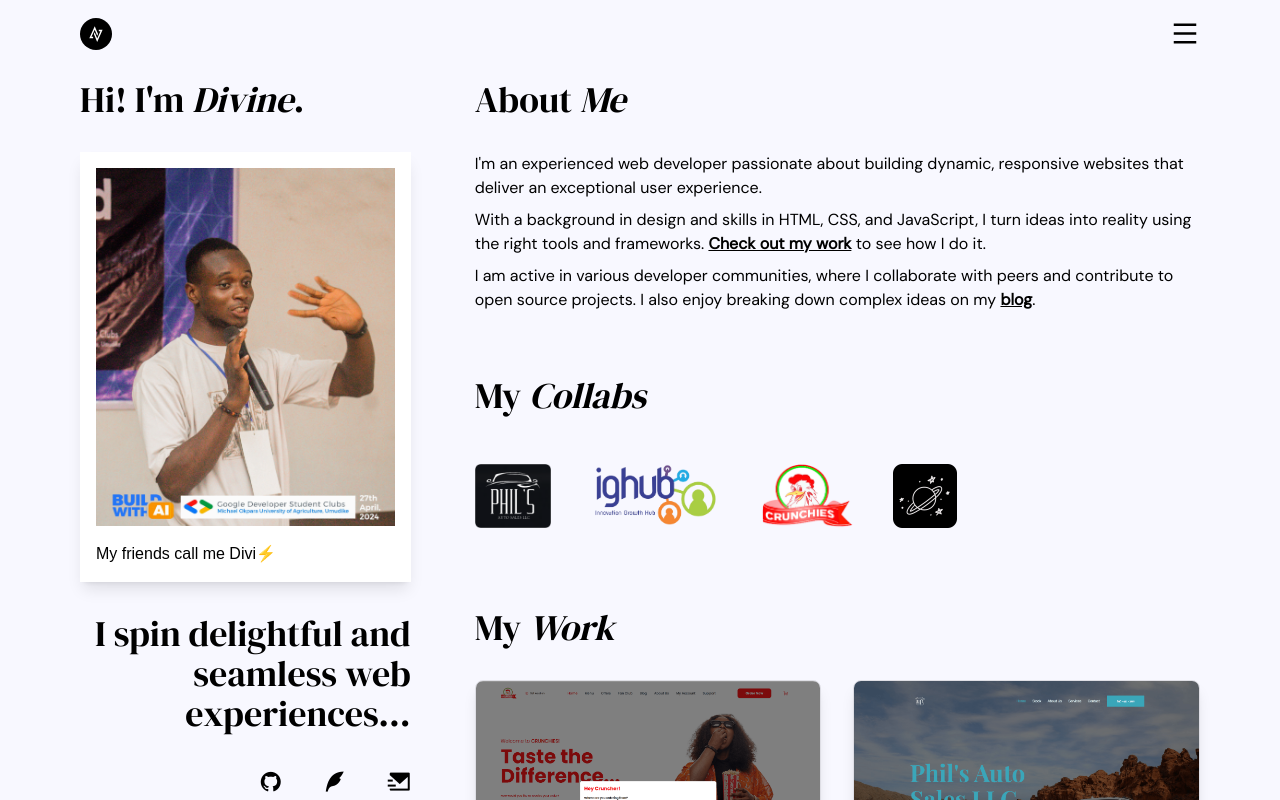
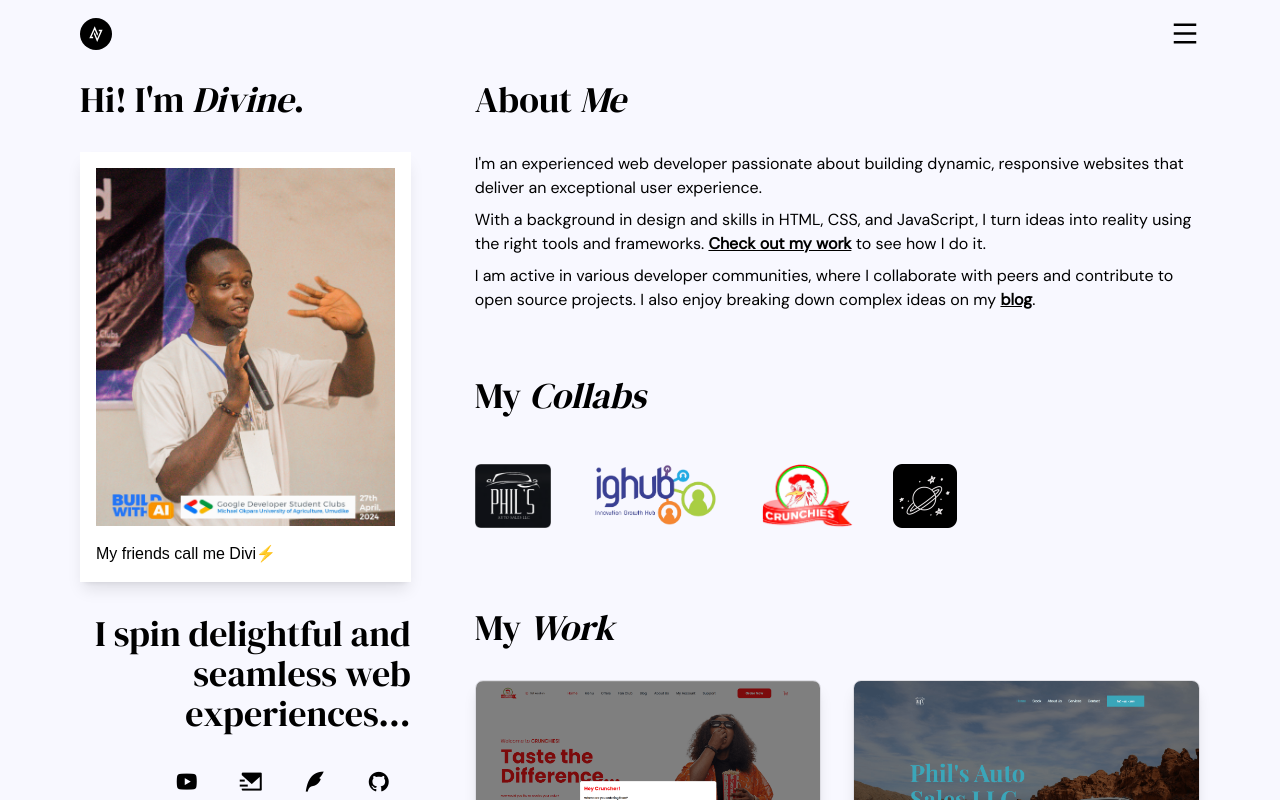
Before and after one commit to dpkreativ/dpkreativ, a Next.js app: page / in a window 1280 px wide. Shown: the top 800 px of the page. Built offline with nearby package versions, Linux system fonts and the light colour scheme; a web font is replaced by a local one.

Commit message:
refactor: add youtube link and rearrange icons

```diff
--- a/src/components/socials.tsx
+++ b/src/components/socials.tsx
@@ -1,10 +1,16 @@
-import Button from "@/components/button";
-
 export default function Socials() {
   return (
-    <div className="flex gap-10 justify-end items-center">
-      <a href="https://github.com/dpkreativ" target="_blank" rel="noreferrer">
-        <i className="ri-github-fill text-2xl"></i>
+    <div className="flex gap-10 justify-end items-center px-5">
+      <a
+        href="https://www.youtube.com/@dpkreativ"
+        rel="noreferrer"
+        target="_blank"
+      >
+        <i className="ri-youtube-fill text-2xl"></i>
+      </a>
+
+      <a href="mailto:dpkreativ@gmail.com" rel="noreferrer" target="_blank">
+        <i className="ri-mail-send-fill text-2xl"></i>
       </a>
 
       <a
@@ -15,8 +21,8 @@ export default function Socials() {
         <i className="ri-quill-pen-fill text-2xl"></i>
       </a>
 
-      <a href="mailto:dpkreativ@gmail.com" rel="noreferrer" target="_blank">
-        <i className="ri-mail-send-fill text-2xl"></i>
+      <a href="https://github.com/dpkreativ" target="_blank" rel="noreferrer">
+        <i className="ri-github-fill text-2xl"></i>
       </a>
     </div>
   );
```
